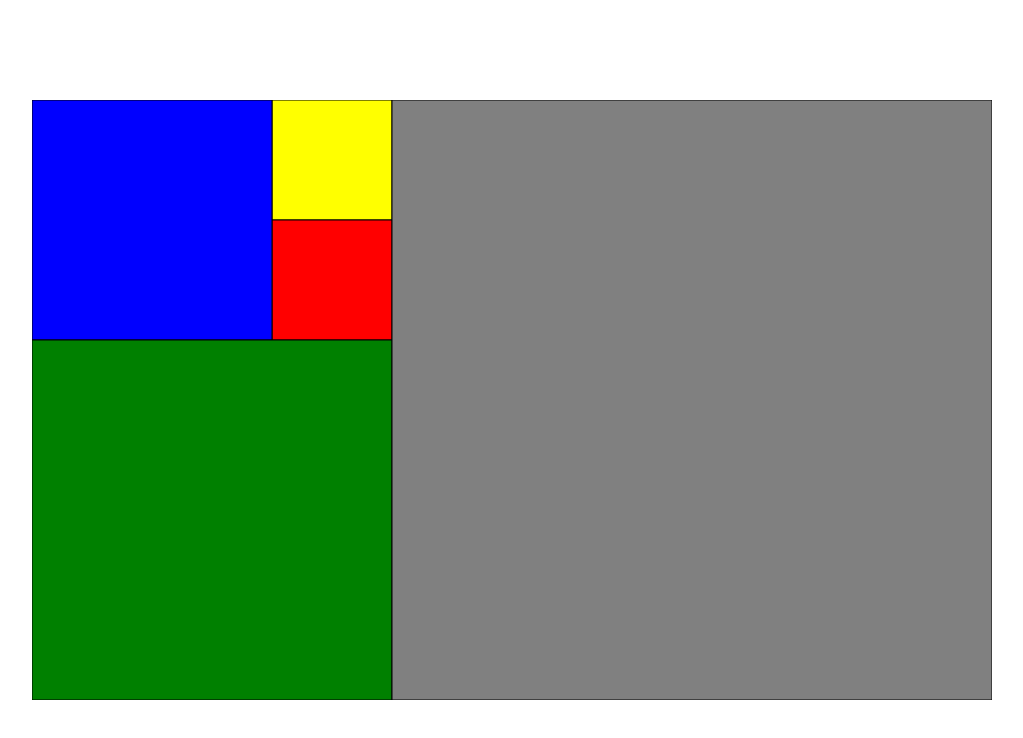
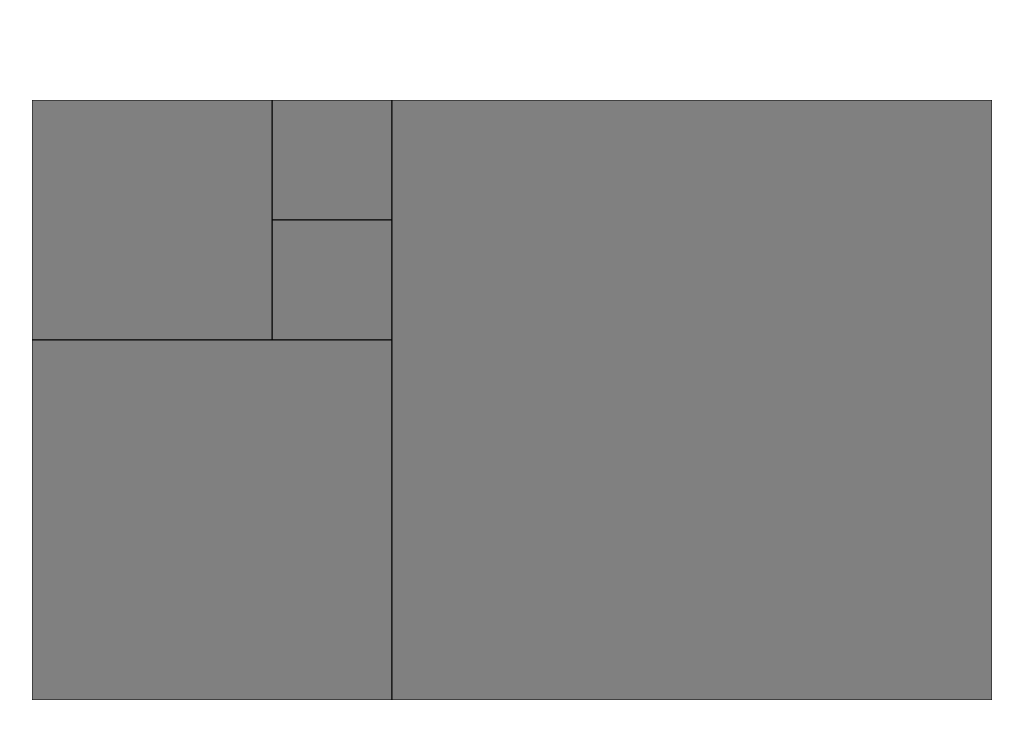
Before and after one commit to thiagotts/fibonacci-clock, a plain HTML site: page index.html in a window 1280 px wide. Shown: the whole page, without its empty margins (128-1151 px from the left). Drawn offline with Linux system fonts and the light colour scheme.

Commit message:
Clock's canvas drawing. First version in TypeScript.

```diff
--- a/fibonacci-clock.css
+++ /dev/null
@@ -1,4 +0,0 @@
-body {
-	margin: 0px;
-    padding: 0px;
-}
--- a/fibonacci-clock.js
+++ /dev/null
@@ -1,57 +0,0 @@
-function drawClock() {
-
-	var width = document.documentElement.clientWidth;
-	var height = document.documentElement.clientHeight;
-	var sizeFactor = 0.15;
-	var unitSize = width < height ? (width * sizeFactor) : (height * sizeFactor);
-
-	var canvas = document.getElementById('myCanvas');
-	canvas.width = unitSize * 8;
-	canvas.height = unitSize * 5;
-	canvas.style.marginTop = ((height - (unitSize * 5)) / 2) + "px";
-	canvas.style.marginLeft = ((width - (unitSize * 8)) / 2) + "px";
-
-
-	var context = canvas.getContext('2d');
-	context.clearRect(0, 0, canvas.width, canvas.height);
-
-	context.beginPath();
-	context.rect(unitSize * 2, 0, unitSize, unitSize);
-	context.fillStyle = 'yellow';
-	context.fill();
-	context.lineWidth = 1;
-	context.strokeStyle = 'black';
-	context.stroke();
-
-	context.beginPath();
-	context.rect(unitSize * 2, unitSize, unitSize, unitSize);
-	context.fillStyle = 'red';
-	context.fill();
-	context.lineWidth = 1;
-	context.strokeStyle = 'black';
-	context.stroke();
-
-	context.beginPath();
-	context.rect(0, 0, unitSize * 2, unitSize * 2);
-	context.fillStyle = 'blue';
-	context.fill();
-	context.lineWidth = 1;
-	context.strokeStyle = 'black';
-	context.stroke();
-
-	context.beginPath();
-	context.rect(0, unitSize * 2, unitSize * 3, unitSize * 3);
-	context.fillStyle = 'green';
-	context.fill();
-	context.lineWidth = 1;
-	context.strokeStyle = 'black';
-	context.stroke();
-
-	context.beginPath();
-	context.rect(unitSize * 3, 0, unitSize * 5, unitSize * 5);
-	context.fillStyle = 'grey';
-	context.fill();
-	context.lineWidth = 1;
-	context.strokeStyle = 'black';
-	context.stroke();
-}
--- a/index.html
+++ b/index.html
@@ -2,13 +2,21 @@
 <html>
 
   <head>
-    <link rel="stylesheet" href="fibonacci-clock.css">
+    <style>
+      body {
+        margin: 0px;
+        padding: 0px;
+      }
+    </style>
   </head>
 
-  <body onresize="drawClock()">
-    <canvas id="myCanvas"></canvas>
-    <script src="fibonacci-clock.js"></script>
-    <script>drawClock();</script>
+  <body onresize="application.refresh();">
+    <canvas id="canvas"></canvas>
+    <script src="js/fibonacci-clock.js"></script>
+    <script>
+      var application = new Application();
+      application.start();
+    </script>
   </body>
 
 </html>
--- /dev/null
+++ b/js/fibonacci-clock.js
@@ -0,0 +1,64 @@
+var Square = (function () {
+    function Square(xAxis, yAxis, length) {
+        this.xAxis = xAxis;
+        this.yAxis = yAxis;
+        this.length = length;
+    }
+    Square.prototype.draw = function (context) {
+        context.beginPath();
+        context.rect(this.xAxis, this.yAxis, this.length, this.length);
+        context.fillStyle = 'grey';
+        context.fill();
+        context.lineWidth = 1;
+        context.strokeStyle = 'black';
+        context.stroke();
+    };
+    return Square;
+})();
+/// <reference path="Square.ts"/>
+var Clock = (function () {
+    function Clock(context, unitSize) {
+        this.context = context;
+        this.upperSquareOne = new Square(unitSize * 2, 0, unitSize);
+        this.bottomSquareOne = new Square(unitSize * 2, unitSize, unitSize);
+        this.squareTwo = new Square(0, 0, unitSize * 2);
+        this.squareThree = new Square(0, unitSize * 2, unitSize * 3);
+        this.squareFive = new Square(unitSize * 3, 0, unitSize * 5);
+    }
+    Clock.prototype.drawClock = function () {
+        this.upperSquareOne.draw(this.context);
+        this.bottomSquareOne.draw(this.context);
+        this.squareTwo.draw(this.context);
+        this.squareThree.draw(this.context);
+        this.squareFive.draw(this.context);
+    };
+    return Clock;
+})();
+var Application = (function () {
+    function Application() {
+        this.sizeFactor = 0.15;
+        this.setUpDimensions();
+    }
+    Application.prototype.setUpDimensions = function () {
+        this.width = document.documentElement.clientWidth;
+        this.height = document.documentElement.clientHeight;
+        this.unitSize = this.width < this.height ? (this.width * this.sizeFactor) : (this.height * this.sizeFactor);
+    };
+    Application.prototype.start = function () {
+        var canvas = document.getElementById('canvas');
+        canvas.width = this.unitSize * 8;
+        canvas.height = this.unitSize * 5;
+        canvas.style.marginTop = ((this.height - (this.unitSize * 5)) / 2) + "px";
+        canvas.style.marginLeft = ((this.width - (this.unitSize * 8)) / 2) + "px";
+        this.context2d = canvas.getContext('2d');
+        this.context2d.clearRect(0, 0, canvas.width, canvas.height);
+        var clock = new Clock(this.context2d, this.unitSize);
+        clock.drawClock();
+    };
+    Application.prototype.refresh = function () {
+        this.setUpDimensions();
+        this.start();
+    };
+    return Application;
+})();
+//# sourceMappingURL=fibonacci-clock.js.map
```
Also changed, not shown: Application.ts (added, +36 -0 lines), Clock.ts (added, +25 -0 lines), Square.ts (added, +13 -0 lines), fibonacci-clock-test.ts (deleted, +0 -19 lines), fibonacci-clock-test2.ts (deleted, +0 -19 lines), js/fibonacci-tsc.js (deleted, +0 -33 lines), tsconfig.json (+4 -3 lines), 2 other files.
